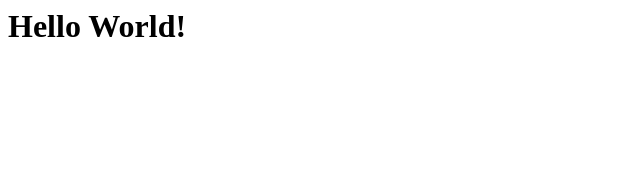
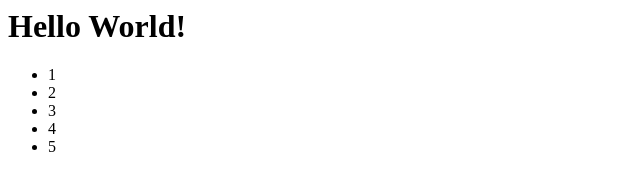
Before and after one commit to anojfernando/git-tests, a plain HTML site: page index.html in a window 1280 px wide. Shown: the full height of the page, 0-640 px from the left. Drawn offline with Linux system fonts and the light colour scheme.

Commit message:
added UL

```diff
--- a/index.html
+++ b/index.html
@@ -1 +1,10 @@
 <h1>Hello World!</h1>
+
+<!-- Done on feature-landing branch only -->
+<ul>
+    <li class="something">1</li>
+    <li class="something">2</li>
+    <li class="something">3</li>
+    <li class="something">4</li>
+    <li class="something">5</li>
+</ul>
```
